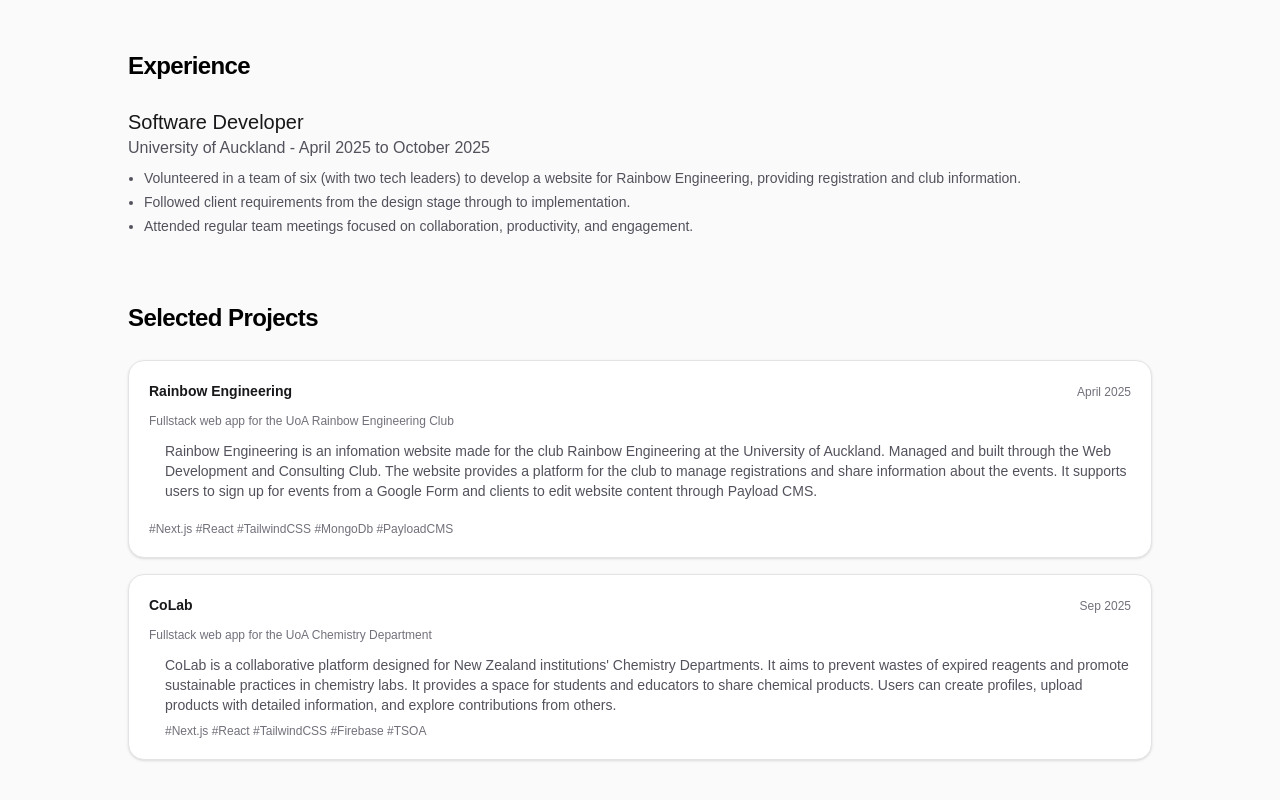
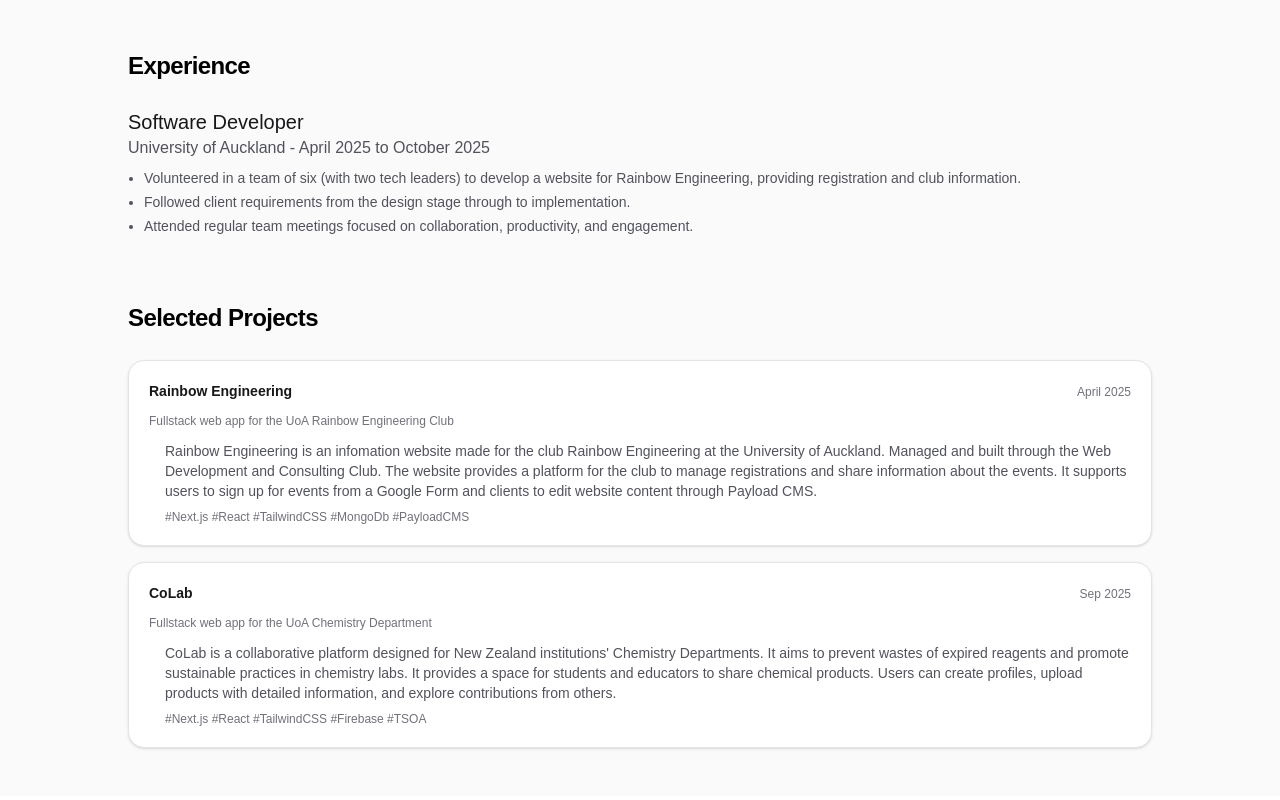
Before and after one commit to vi0letchen/violet-portfolio, a Next.js app: page / in a window 1280 px wide. Shown: the part 612-1412 px from the top of the page. Built offline with nearby package versions, Linux system fonts and the light colour scheme.

Commit message:
style:styling

```diff
--- a/src/app/page.js
+++ b/src/app/page.js
@@ -135,10 +135,11 @@
                 and share information about the events.
                 It supports users to sign up for events from a Google Form
                 and clients to edit website content through Payload CMS.
-              </div>
-              <div className="pt-2 text-xs text-zinc-500 dark:text-zinc-400">
+                              <div className="pt-2 text-xs text-zinc-500 dark:text-zinc-400">
                   #Next.js   #React   #TailwindCSS   #MongoDb  #PayloadCMS
               </div>
+              </div>
+
             </article>
 
             <article className="flex flex-col gap-3 rounded-2xl border border-zinc-200 bg-white p-5 text-sm shadow-sm dark:border-zinc-800 dark:bg-zinc-950">
```
